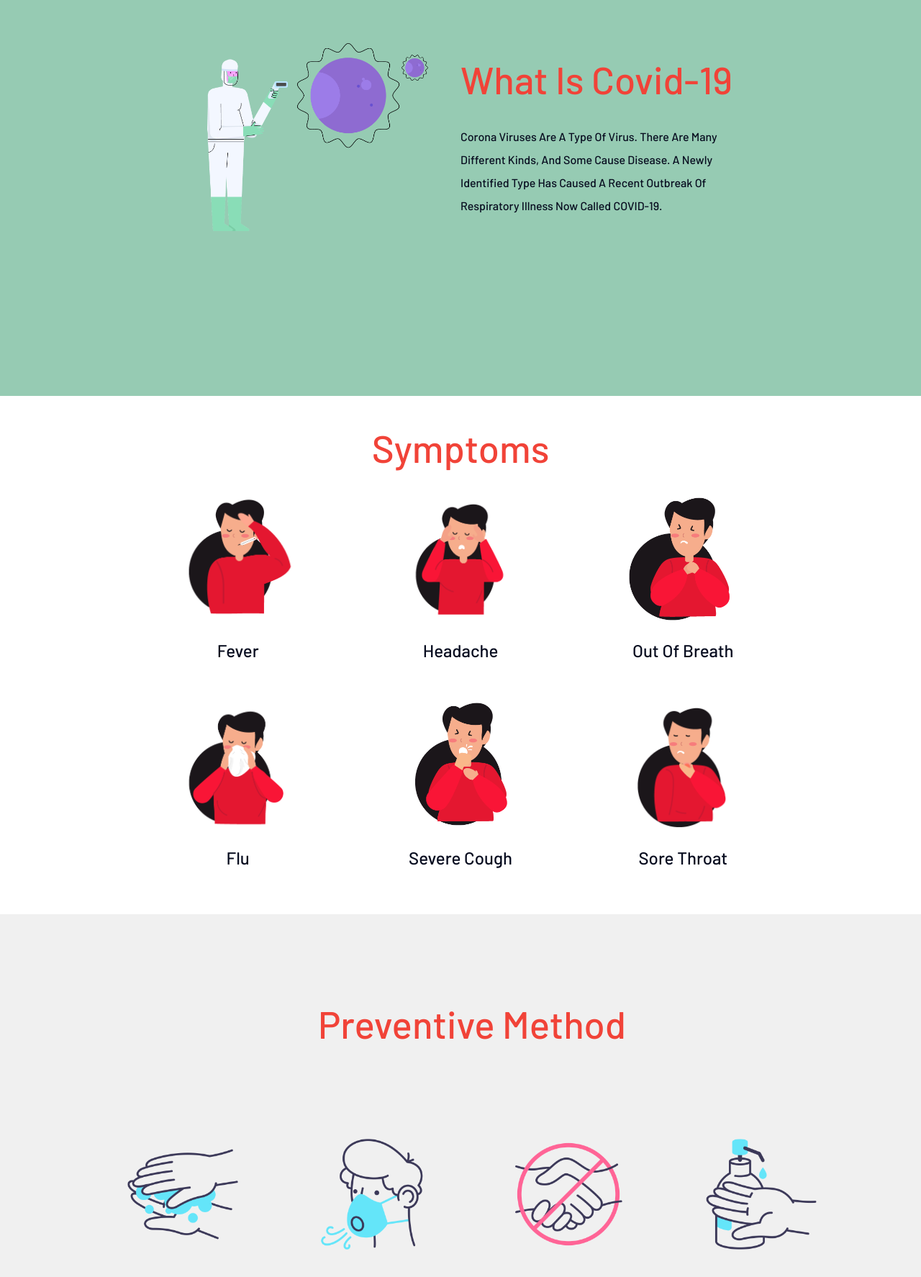
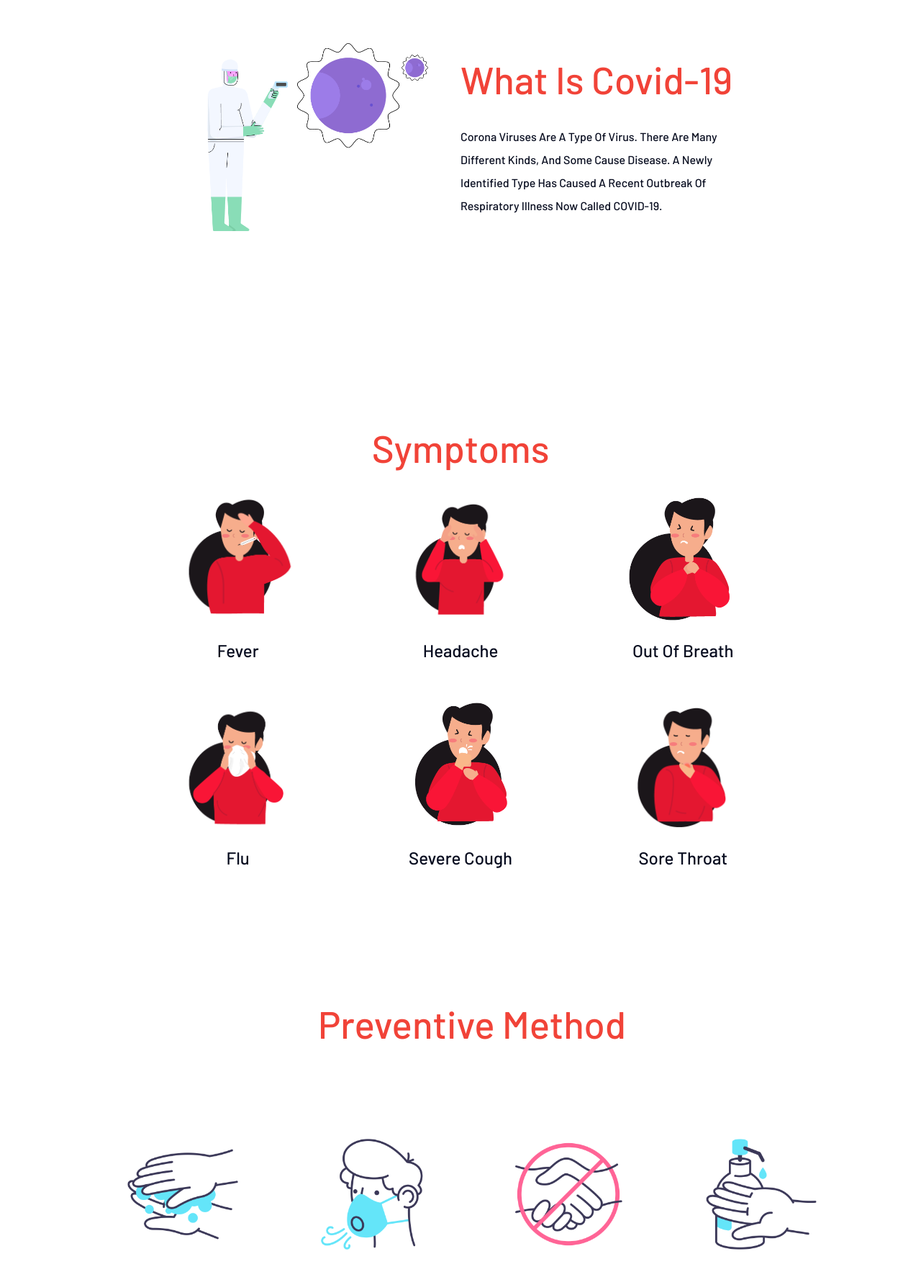
Before and after one commit to sum-in-e/covid19, a React (Create React App) app: page /#/about in a window 1280 px wide. Shown: the part 970-2744 px from the top of the page at 72% size. Built offline with nearby package versions, Linux system fonts and the light colour scheme.

Commit message:
색상 변경

```diff
--- a/src/routes/About.js
+++ b/src/routes/About.js
@@ -131,7 +131,7 @@ const Definition = styled.section`
 	grid-template-columns: repeat(2, 1fr);
 	height: 90vh;
 	padding: 0 10vw;
-	background-color: #96cbb3;
+	background-color: white;
 `;
 
 const DefinitionImg = styled.div`
@@ -199,7 +199,7 @@ const Prevention = styled.section`
 	align-items: center;
 	height: 90vh;
 	padding: 15vh 10% 5vh 20vh;
-	background-color: #f0f0f0;
+	background-color: white;
 `;
 
 const Methods = styled.article`
```
